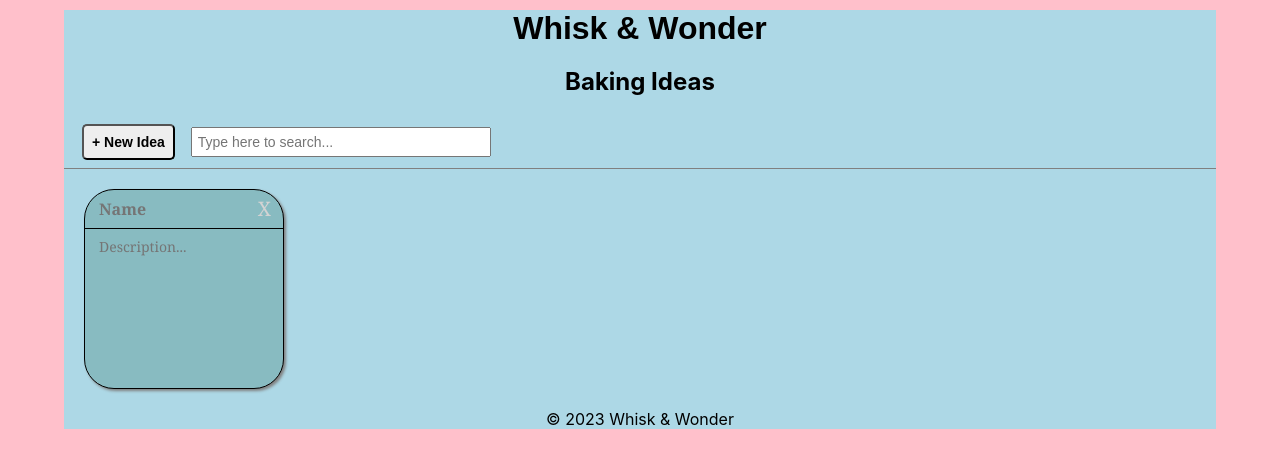
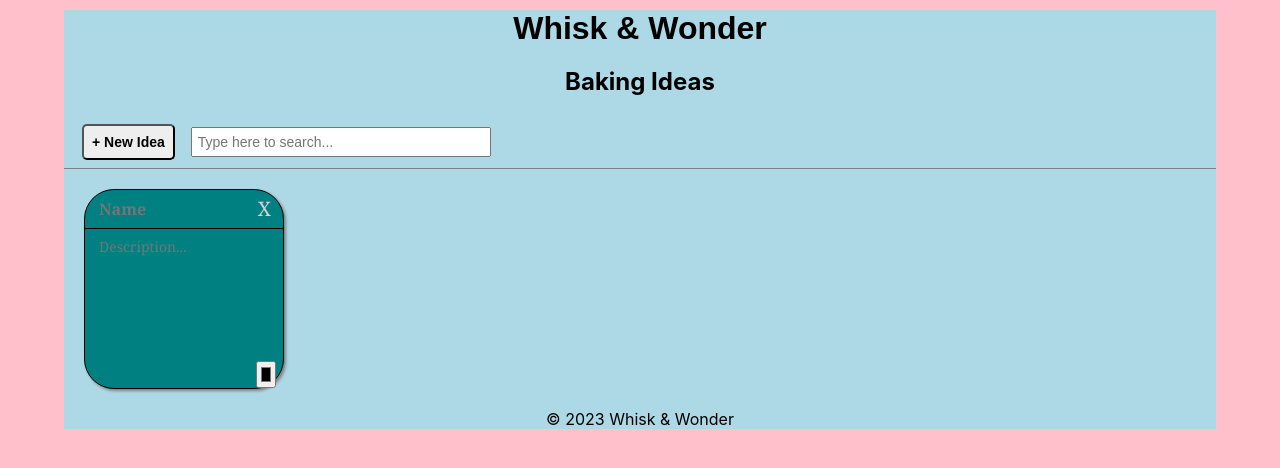
Before and after one commit to DeniseLewis1/whisk-and-wonder-react, a React (Create React App) app: page / in a window 1280 px wide. Shown: the top 468 px of the page. Built offline with nearby package versions, Linux system fonts and the light colour scheme.

Commit message:
Add color picker to card

```diff
--- a/src/App.css
+++ b/src/App.css
@@ -121,3 +121,10 @@ textarea {
   color: black;
   cursor: pointer;
 }
+
+.idea-color {
+  width: 10%;
+  position: absolute;
+  bottom: 0px;
+  right: 7px;
+}
--- a/src/App.js
+++ b/src/App.js
@@ -1,6 +1,9 @@
 import './App.css';
+import React, { useState } from 'react';
 
 function App() {
+  const [color, setColor] = useState("teal"); //randomize
+
   return (
     <div className="App">
       <header className="wrapper">
@@ -25,7 +28,7 @@ function App() {
         <div>
           <section className="all-ideas">
             <ul className="ideas-list">
-              <li className="card">
+              <li className="card" style={{background: color}}>
                 <input
                   type="text"
                   placeholder="Name"
@@ -42,6 +45,7 @@ function App() {
                 <span className="idea-delete" onClick={() => {}}>
                   X
                 </span>
+                <input type="color" className="idea-color" value={color} onChange={e => setColor(e.target.value)} />
               </li>
             </ul>
           </section>
```
